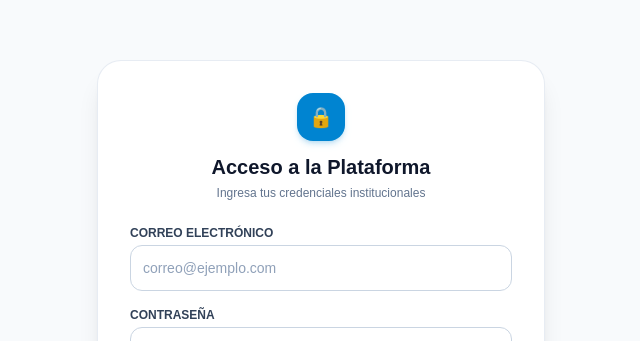
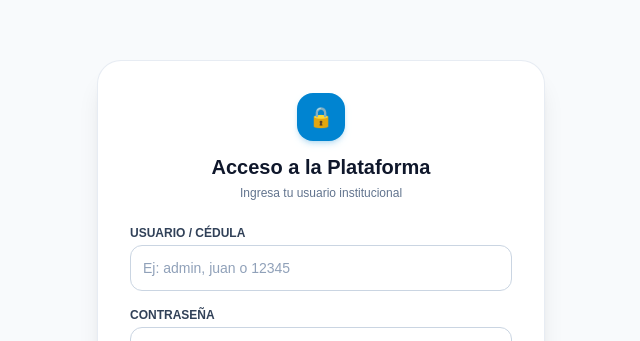
Before and after one commit to syayatomases-code/Encuesta, a Next.js app: page /login in a window 1280 px wide. Shown: the part 137-478 px from the top of the page, without its empty margins (319-959 px from the left). Built offline with nearby package versions, Linux system fonts and the light colour scheme; no server answers.

Commit message:
Agregar autocompletado del dominio institucional en el login

```diff
--- a/app/login/page.js
+++ b/app/login/page.js
@@ -5,7 +5,7 @@ import { supabase } from "@/lib/supabaseClient";
 
 export default function LoginPage() {
   const router = useRouter();
-  const [email, setEmail] = useState("");
+  const [userInput, setUserInput] = useState("");
   const [password, setPassword] = useState("");
   const [loading, setLoading] = useState(false);
   const [errorMsg, setErrorMsg] = useState("");
@@ -22,8 +22,15 @@ export default function LoginPage() {
     setLoading(true);
     setErrorMsg("");
 
+    let emailFinal = userInput.trim();
+
+    // Si el texto ingresado no contiene "@", le agregamos automáticamente el dominio institucional
+    if (!emailFinal.includes("@")) {
+      emailFinal = `${emailFinal}@neurologia.local`;
+    }
+
     const { data: authData, error: authError } = await supabase.auth.signInWithPassword({
-      email,
+      email: emailFinal,
       password,
     });
 
@@ -35,11 +42,13 @@ export default function LoginPage() {
 
     const user = authData.user;
 
-    if (email === "admin@admin.com" || user.user_metadata?.role === "admin") {
+    // Si el correo es el de admin (o puedes validarlo por metadata/tabla de roles en supabase)
+    if (emailFinal === "admin@neurologia.local" || user.user_metadata?.role === "admin") {
       router.replace("/admin");
       return;
     }
 
+    // Si es un paciente, verificar si ya respondió la encuesta
     const { data: respuestaExistente, error: respError } = await supabase
       .from("respuestas")
       .select("id")
@@ -65,7 +74,7 @@ export default function LoginPage() {
             🔒
           </div>
           <h1 className="text-xl font-bold text-slate-900">Acceso a la Plataforma</h1>
-          <p className="text-xs text-slate-500 mt-1">Ingresa tus credenciales institucionales</p>
+          <p className="text-xs text-slate-500 mt-1">Ingresa tu usuario institucional</p>
         </div>
 
         {errorMsg && (
@@ -76,14 +85,14 @@ export default function LoginPage() {
 
         <form onSubmit={handleLogin} className="space-y-4">
           <div>
-            <label className="block text-xs font-bold text-slate-700 uppercase mb-1">Correo Electrónico</label>
+            <label className="block text-xs font-bold text-slate-700 uppercase mb-1">Usuario / Cédula</label>
             <input
-              type="email"
+              type="text"
               required
-              value={email}
-              onChange={(e) => setEmail(e.target.value)}
+              value={userInput}
+              onChange={(e) => setUserInput(e.target.value)}
               className="w-full border border-slate-300 p-3 rounded-xl text-sm bg-white text-slate-900 font-medium outline-none focus:ring-2 focus:ring-sky-500 placeholder:text-slate-400"
-              placeholder="correo@ejemplo.com"
+              placeholder="Ej: admin, juan o 12345"
             />
           </div>
 
```
